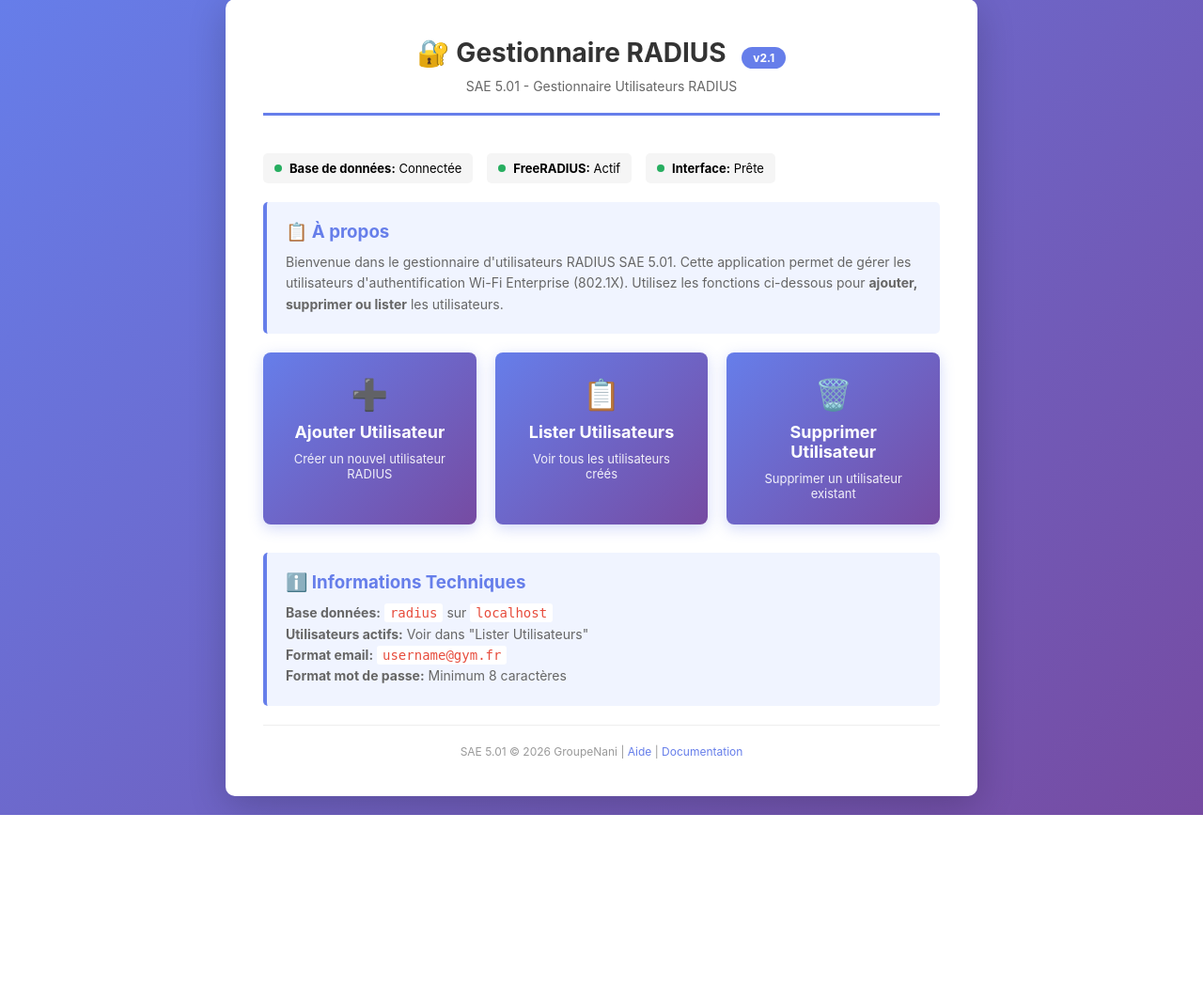
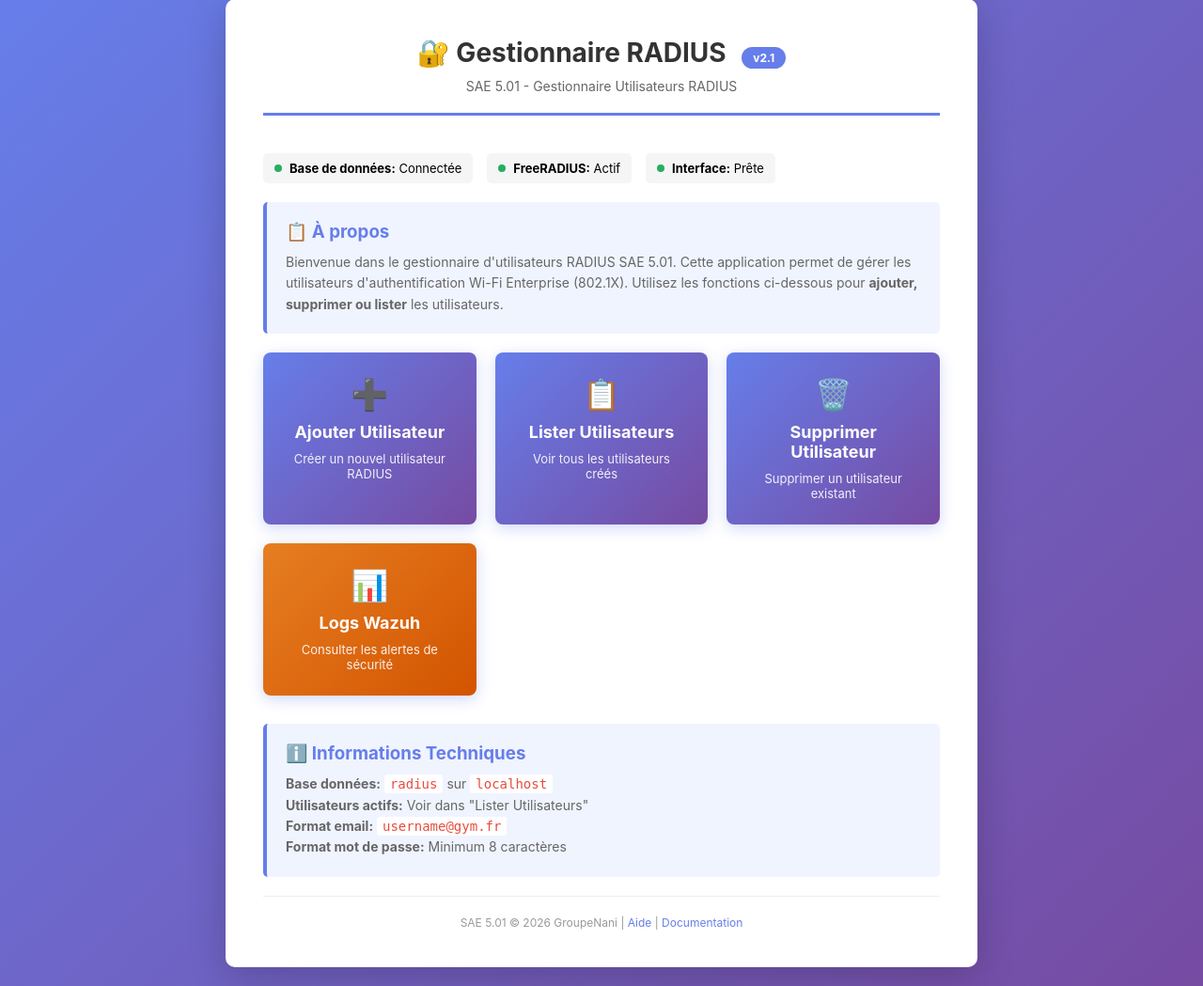
Before and after one commit to sfrayan/SAE501v2, a PHP site: page / in a window 1280 px wide. Shown: the part 21-1070 px from the top of the page at 94% size. Before the commit the page ends 888 px from the top, so only its background shows below. Run offline with PHP 8.4, Linux system fonts and the light colour scheme.

Commit message:
Add Wazuh Logs link to PHP admin menu

```diff
--- a/php-admin/index.php
+++ b/php-admin/index.php
@@ -99,6 +99,10 @@ $page_title = 'Accueil';
         .menu-item:hover {
             transform: translateY(-5px);
             box-shadow: 0 8px 25px rgba(102, 126, 234, 0.5);
+        }
+
+        .menu-item.wazuh {
+            background: linear-gradient(135deg, #e67e22 0%, #d35400 100%);
         }
 
         .menu-item h3 {
@@ -249,6 +253,13 @@ $page_title = 'Accueil';
                 <h3>Supprimer Utilisateur</h3>
                 <p>Supprimer un utilisateur existant</p>
             </a>
+
+            <!-- Logs Wazuh -->
+            <a href="wazuh_logs.php" class="menu-item wazuh">
+                <div class="icon">📊</div>
+                <h3>Logs Wazuh</h3>
+                <p>Consulter les alertes de sécurité</p>
+            </a>
         </div>
 
         <!-- Boîte informations -->
```
